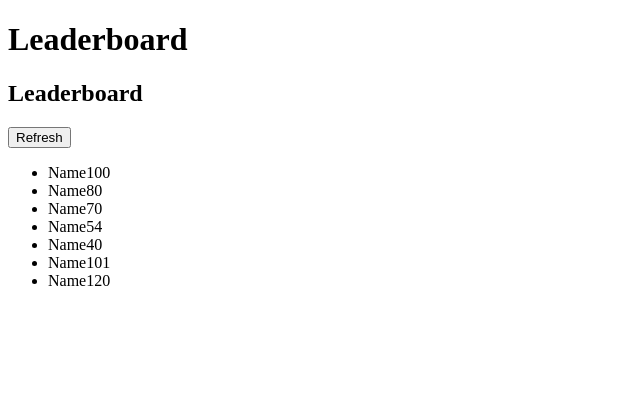
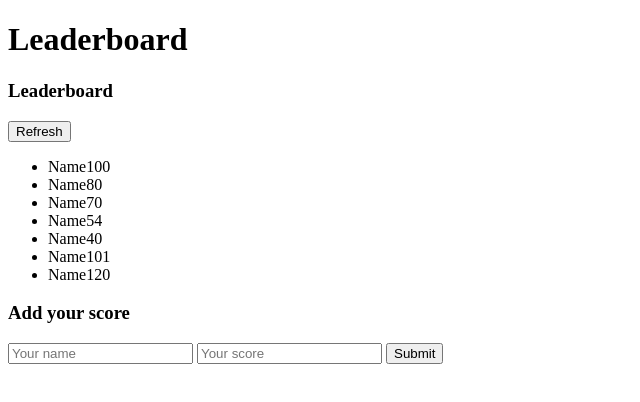
Before and after one commit to mwafrika/leaderboard, a website built with webpack: page index.html in a window 1280 px wide. Shown: the whole page, without its empty margins (0-640 px from the left). Built offline with nearby package versions, Linux system fonts and the light colour scheme.

Commit message:
Add a form for sending data

```diff
--- a/index.html
+++ b/index.html
@@ -18,10 +18,11 @@
     </header>
     <main>
       <section>
+        <section>
+          <div>
             <h1>Leaderboard</h1>
             <button>Refresh</button>
-      </section>
-      <section>
+          </div>
           <ul>
             <li><span>Name</span><span>100</span></li>
             <li><span>Name</span><span>80</span></li>
@@ -32,6 +33,15 @@
             <li><span>Name</span><span>120</span></li>
           </ul>
         </section>
+        <section>
+          <h1>Add your score</h1>
+          <form method="POST">
+            <input type="text" placeholder="Your name" />
+            <input type="text" placeholder="Your score" />
+            <input type="button" value="Submit">
+          </form>
+        </section>
+      </section>
     </main>
     <footer></footer>
   </body>
```
Lines whose indentation alone changed are shown as unchanged.
